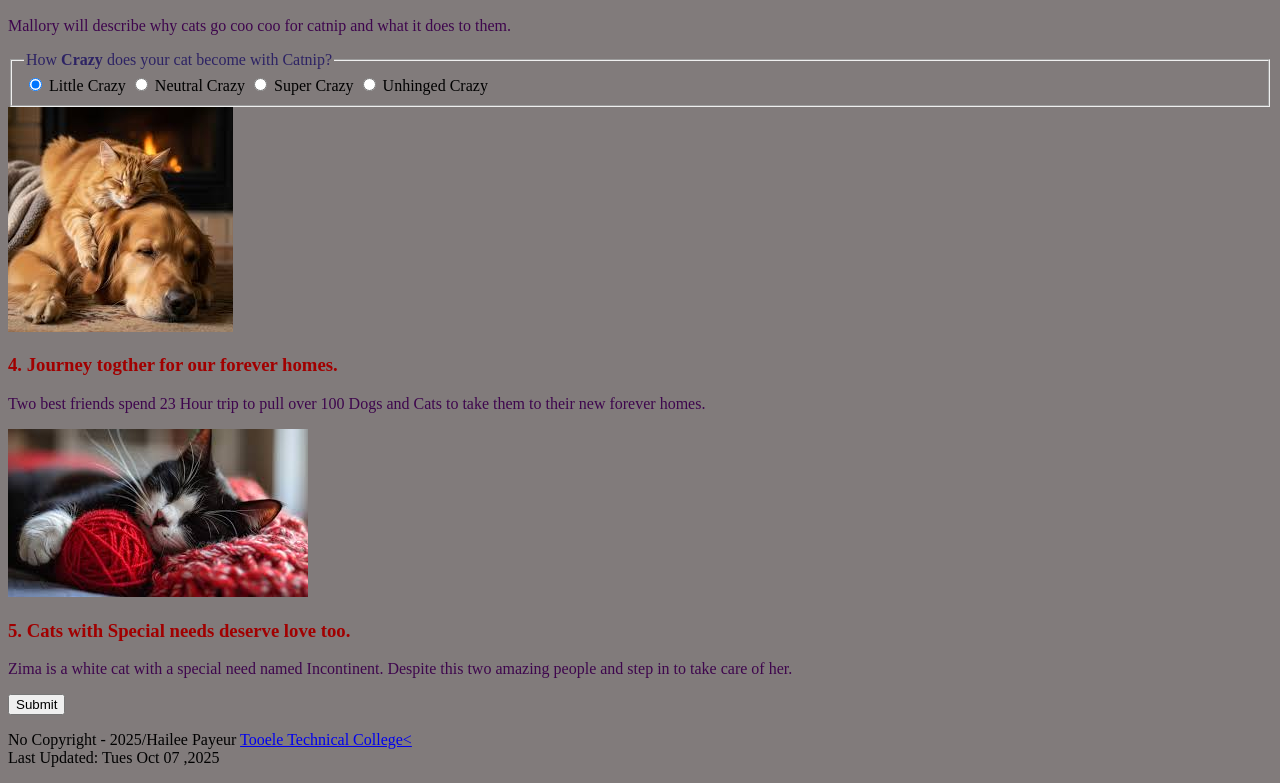
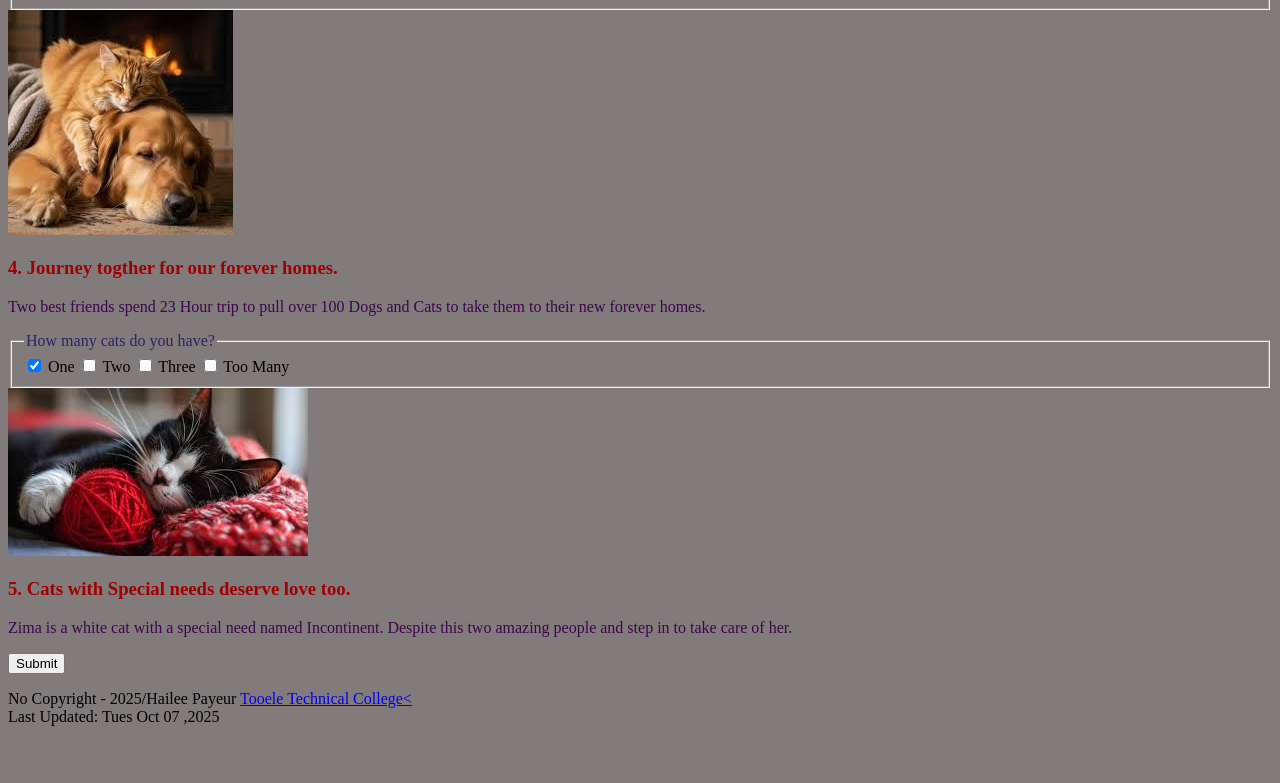
Before and after one commit to Hpayeur/Kitten_News, a plain HTML site: page index.html in a window 1280 px wide. Shown: the part 1425-2208 px from the top of the page. After the commit the page ends 2167 px from the top, so only its background shows below. Drawn offline with Linux system fonts and the light colour scheme.

```diff
--- a/index.html
+++ b/index.html
@@ -80,6 +80,21 @@
              <a id="article-link-4" style="color:rgb(161, 0, 0);">4. Journey togther for our forever homes.</a>
         </h3>
         <p id="article-desc-4"  style="color:rgb(62, 6, 77);">Two best friends spend 23 Hour trip to pull over 100 Dogs and Cats to take them to their new forever homes.</p>
+        <fieldset>
+          <legend style="color:rgb(45, 35, 100);">How many cats do you have?</legend>
+           <input
+          id="one" type="checkbox" name="how many cats" value="one" checked />
+          <label for="one">One</label>
+          <input
+          id="two" type="checkbox" name="how many cats" value="two" />
+          <label for="two">Two</label>
+          <input
+          id="Three" type="checkbox" name="how many cats" value="three" />
+          <label for="three">Three</label>
+          <input
+          id="too many" type="checkbox" name="how many cats" value="too many" />
+          <label for="too many">Too Many</label>
+        </fieldset>
     </section>
      <section>
         <img src="Images_3/Yarn_Sleeping_kitty.jpg" alt="Chasing toys and sleeping joys"/>
```
Also changed, not shown: Images_3/OpenPawKitten.jpeg.
